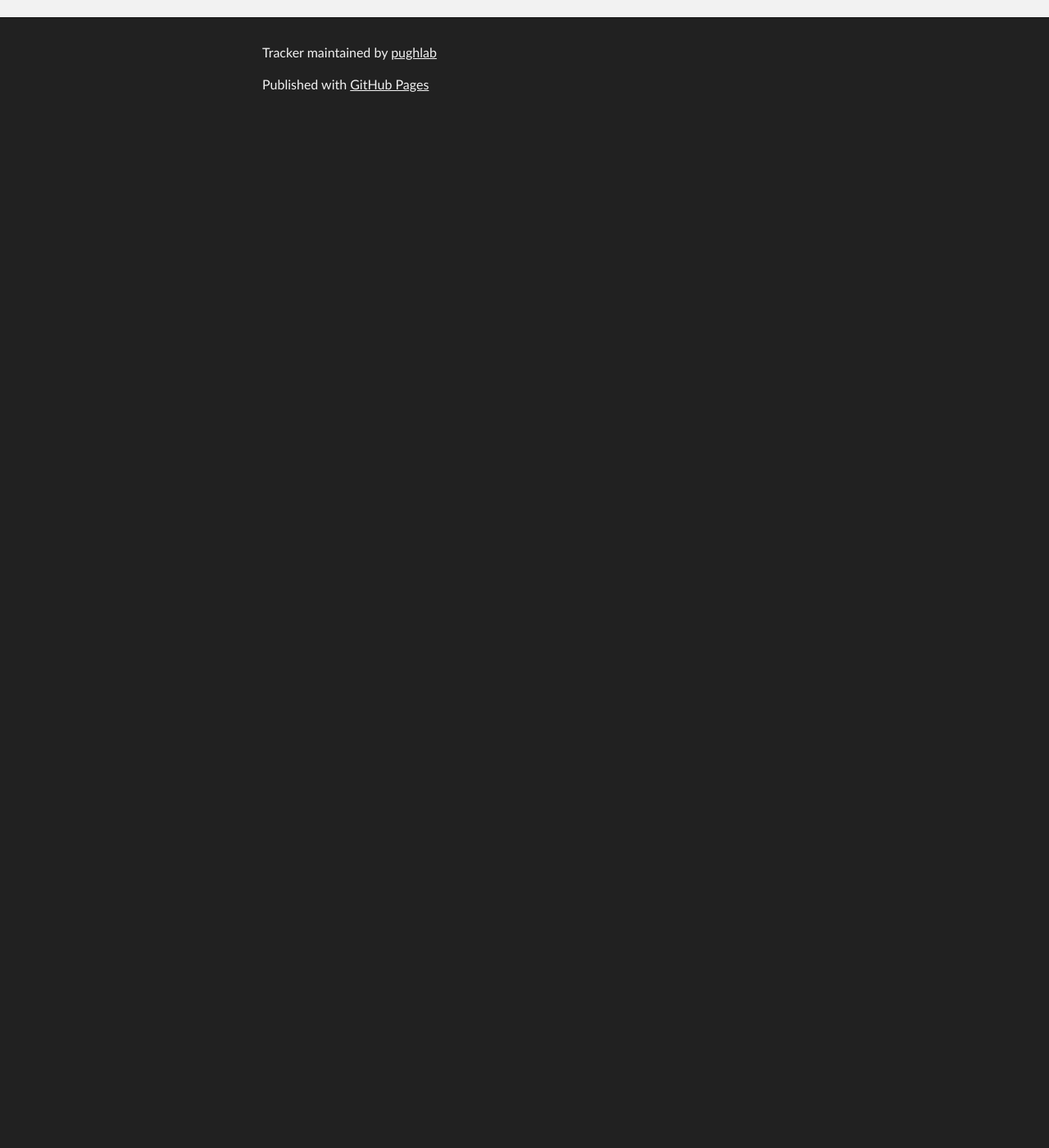
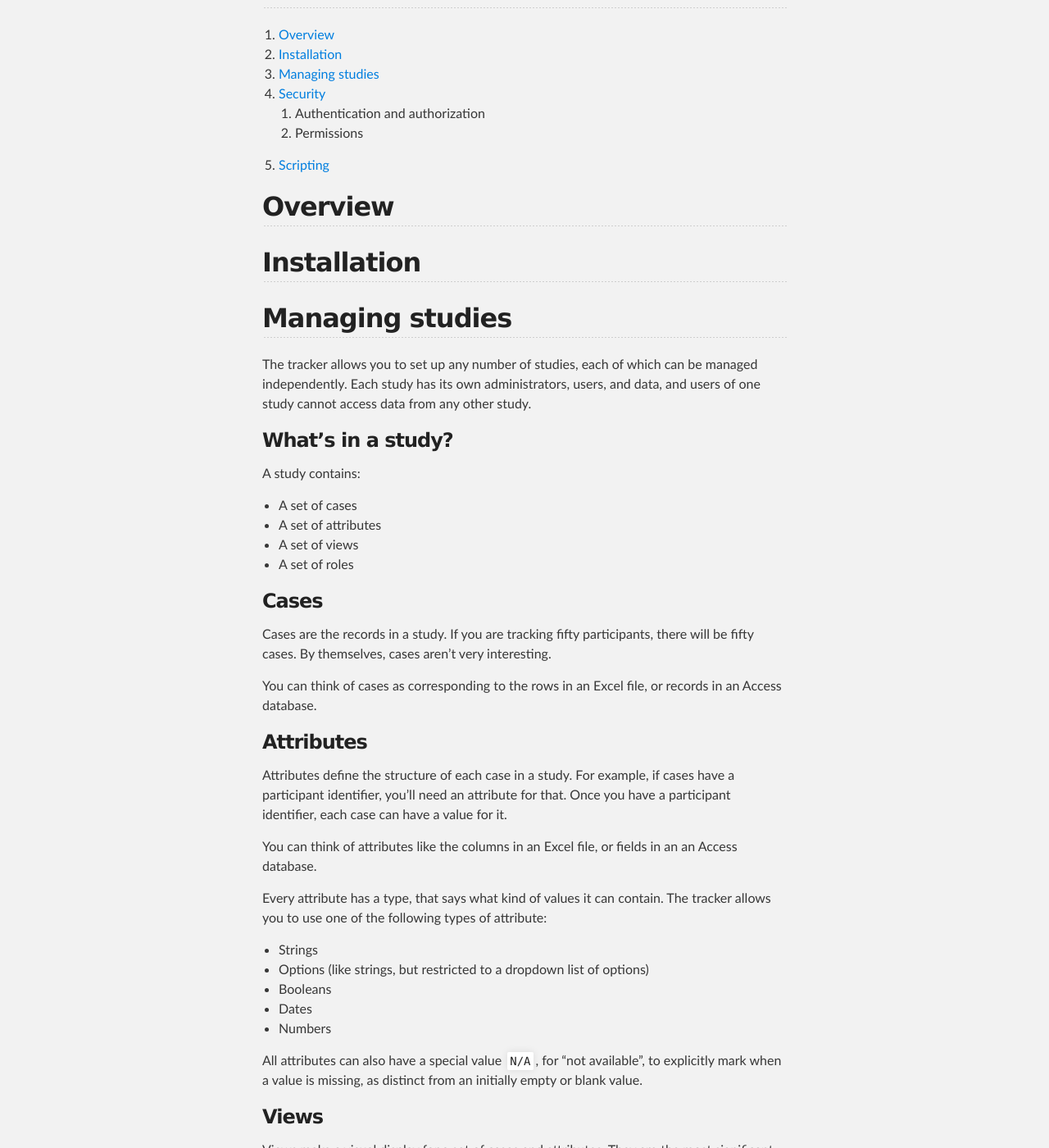
Before and after one commit to pughlab/tracker, a Jekyll site: the page built from pages/admin-guide.md, in a window 1280 px wide and 1400 px high, scrolled down 362 px. Shown: the whole window at 82% size. Built offline with Jekyll 4.4.1, drawn with Linux system fonts in a browser that asks for light colours; before the commit the page ends 900 px from its top, so only the background shows below that; some of the changed text lies outside the part shown.

Commit message:
Updated the admin guide

```diff
--- a/pages/admin-guide.md
+++ b/pages/admin-guide.md
@@ -4,4 +4,83 @@
 
 # Administrator's Guide
 
-More to come...
+## Table of contents
+
+1. [Overview](#overview)
+2. [Installation](#installation)
+2. [Managing studies](#studies)
+3. [Security](#security)
+    1. Authentication and authorization
+    2. Permissions
+4. [Scripting](#scripting)
+
+
+## <a name="overview"></a> Overview
+
+## <a name="installation"></a> Installation
+
+## <a name="studies"></a> Managing studies
+
+The tracker allows you to set up any number of studies, each of which can be
+managed independently. Each study has its own administrators, users, and data,
+and users of one study cannot access data from any other study.
+
+### What's in a study?
+
+A study contains:
+
+* A set of cases
+* A set of attributes
+* A set of views
+* A set of roles
+
+### Cases
+
+Cases are the records in a study. If you are tracking fifty participants,
+there will be fifty cases. By themselves, cases aren't very interesting.
+
+You can think of cases as corresponding to the rows in an Excel file, or
+records in an Access database.
+
+### Attributes
+
+Attributes define the structure of each case in a study. For example, if cases
+have a participant identifier, you'll need an attribute for that. Once you have
+a participant identifier, each case can have a value for it.
+
+You can think of attributes like the columns in an Excel file, or fields in an
+an Access database.
+
+Every attribute has a type, that says what kind of values it can contain.
+The tracker allows you to use one of the following types of attribute:
+
+* Strings
+* Options (like strings, but restricted to a dropdown list of options)
+* Booleans
+* Dates
+* Numbers
+
+All attributes can also have a special value `N/A`, for "not available", to
+explicitly mark when a value is missing, as distinct from an initially empty
+or blank value.
+
+### Views
+
+Views make a visual display for a set of cases and attributes. They are the
+most significant visual difference from Excel, as different users can work
+with different views, while sharing the same underlying data.
+
+For example, if you needed to keep a set of patient initials confidential to
+some users, you'd make two different views: one which includes it, and one
+which doesn't. You can then use the security system to restrict users to
+the view that contains the information they need.
+
+### Roles
+
+Finally, roles give permissions to a certain group of users. We won't go into
+that in too much detail now, as we'll cover it later in the [Security](#security)
+section.
+
+## <a name="security"></a> Security
+
+## <a name="scripting"></a> Scripting
```
